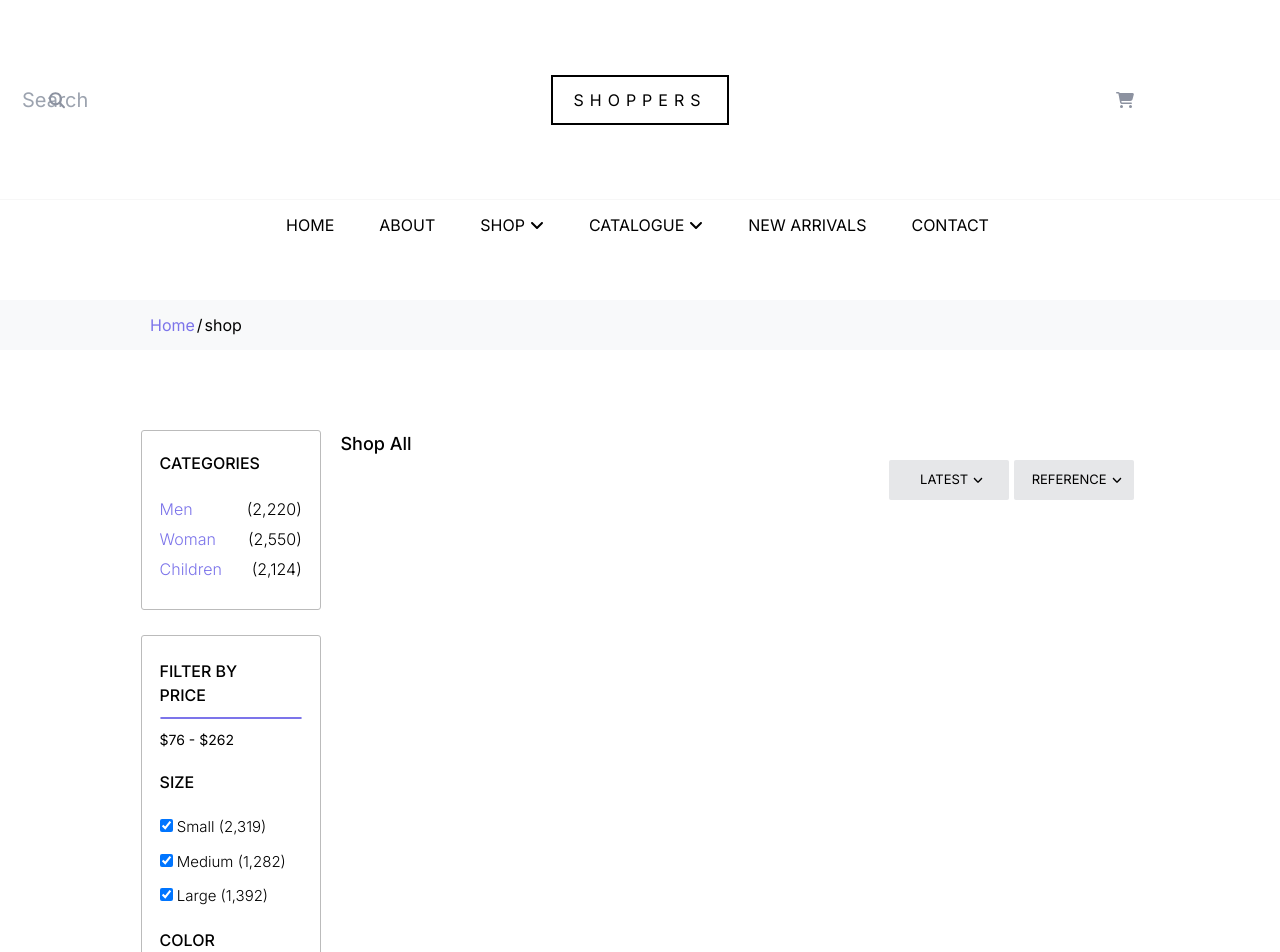
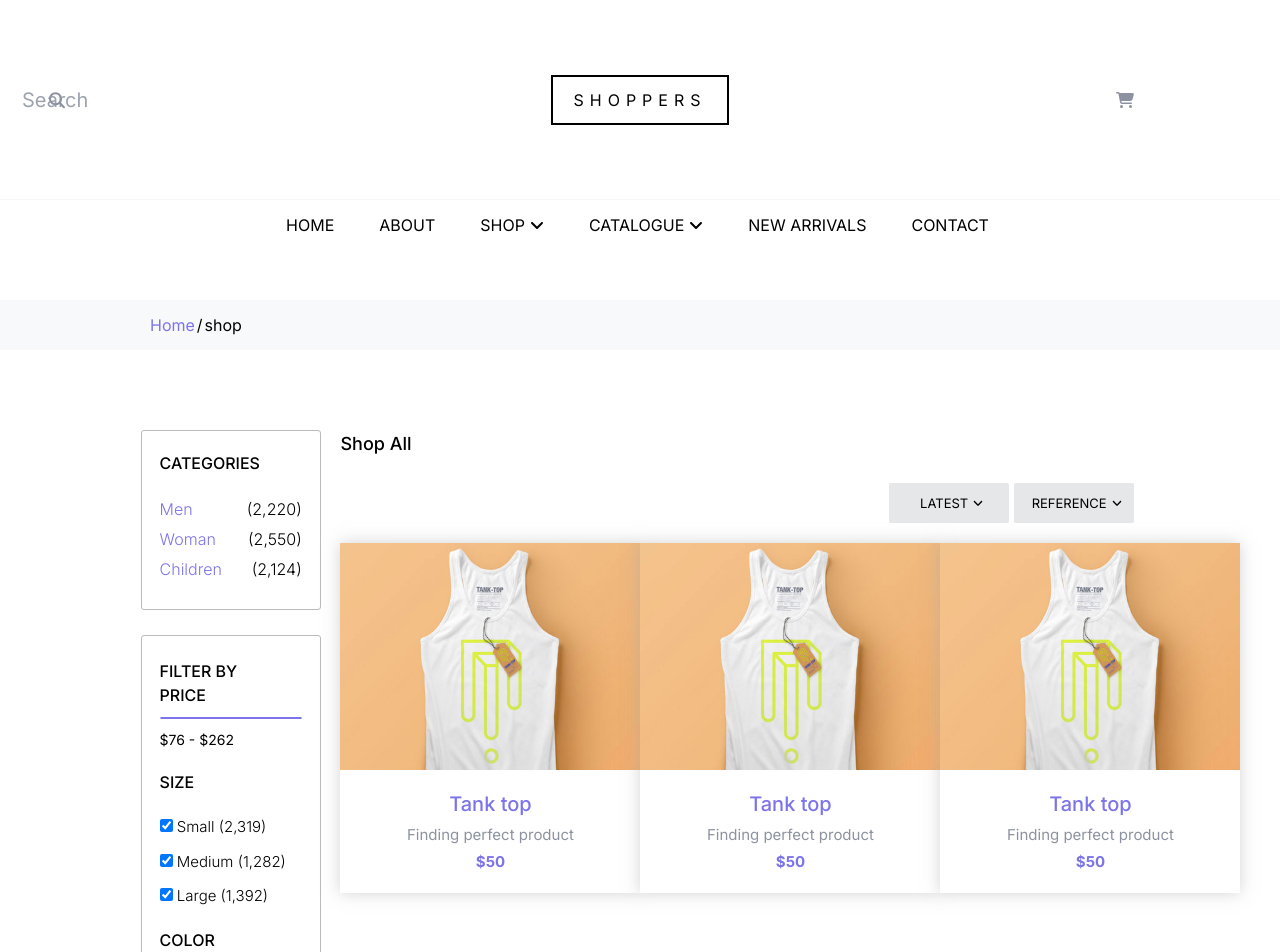
Before and after one commit to MichalStaszkiewicz/e-commerce, a Next.js app: page /shop in a window 1280 px wide. Shown: the top 952 px of the page. Built offline with nearby package versions, Linux system fonts and the light colour scheme.

Commit message:
shop-content-product-list

```diff
--- a/components/featured_products.tsx
+++ b/components/featured_products.tsx
@@ -91,8 +91,7 @@ export class FeaturedProducts extends React.Component<
               image={item.image}
               label={item.label}
               description={item.description}
-              price={item.price}
-            />
+              price={item.price} width={300} height={400}            />
           ))}
         </div>
 
--- a/components/product_card.tsx
+++ b/components/product_card.tsx
@@ -6,6 +6,8 @@ interface ProductCardProps {
   label: string;
   description: string;
   price: number;
+  width: number;
+  height: number;
 }
 interface ProductCardState {}
 export class ProductCard extends React.Component<
@@ -18,9 +20,17 @@ export class ProductCard extends React.Component<
   render() {
     const { image, label, description, price } = this.props;
     return (
-      <div className="product_card_container">
+      <div
+        className="product_card_container"
+        style={{backgroundColor:"blue",
+          width: `${this.props.width}px`,
+          height: `${this.props.height}px`,
+        }}
+      >
         <div
-          style={{ backgroundImage: `url(${image})` }}
+          style={{
+            backgroundImage: `url(${image})`,
+          }}
           className="product_card_image"
         ></div>
         <div className="product_card_desc">
--- a/components/shop_content.tsx
+++ /dev/null
@@ -1,98 +0,0 @@
-import { FontAwesomeIcon } from "@fortawesome/react-fontawesome";
-import {
-  DragEventHandler,
-  LegacyRef,
-  useCallback,
-  useRef,
-  useState,
-} from "react";
-
-import * as icons from "@fortawesome/free-solid-svg-icons";
-import React from "react";
-import { SortButton } from "./sort_button";
-import { CategoriesSize, CategoriesColorIndicator } from "./categories_color_indicator";
-
-export default function ShopContent() {
-  return (
-    <div className="shop_content">
-      <div className="container">
-        <div className="left_column">
-          <div className="categories">
-            <p className="categories_header" style={{ marginTop: "20px" }}>
-              CATEGORIES
-            </p>
-            <ul className="list">
-              <li className="list_element">
-                <div>Men</div> <p style={{ color: "black" }}>(2,220)</p>
-              </li>
-              <li className="list_element">
-                <div>Woman</div> <p style={{ color: "black" }}>(2,550)</p>
-              </li>
-              <li className="list_element">
-                <div>Children</div>
-                <p style={{ color: "black" }}>(2,124)</p>
-              </li>
-            </ul>
-          </div>
-
-          <div className="filters">
-            <div className="container">
-              <p className="categories_header">FILTER BY PRICE</p>
-              <div className="slider_container"></div>
-              <p style={{ marginTop: "10px", fontSize: "14px" }}>$76 - $262</p>
-              <p className="categories_header" style={{ marginTop: "20px" }}>
-                SIZE
-              </p>
-              <div style={{ marginTop: "10px" }}></div>
-              <ul className="size_list">
-                <CategoriesSize label=" Small (2,319)" />
-                <CategoriesSize label=" Medium (1,282)" />
-                <CategoriesSize label=" Large (1,392)" />
-              </ul>
-              <p className="categories_header" style={{ marginTop: "20px" }}>
-                COLOR
-              </p>
-              <div style={{ marginTop: "10px" }}></div>
-              <div className="color_list">
-                <CategoriesColorIndicator color={"red"} label={"Red"} />
-                <CategoriesColorIndicator color={"green"} label={"Green"} />
-                <CategoriesColorIndicator color={"aqua"} label={"Blue"} />
-                <CategoriesColorIndicator color={"purple"} label={"Purple"} />
-              </div>
-            </div>
-          </div>
-        </div>
-        <div className="spacer"></div>
-
-        <div className="right_column">
-          <div className="header">
-            <p style={{ width: "100px", fontWeight: "450", fontSize: "18px" }}>
-              Shop All
-            </p>
-            <div className="sort_container">
-              <SortButton
-                label={"LATEST"}
-                width={100}
-                height={40}
-                menuData={["Man", "Woman", "Children"]}
-              />
-              <SortButton
-                label={"REFERENCE"}
-                width={100}
-                height={40}
-                menuData={[
-                  "Relevance",
-                  "Name, A To Z",
-                  "Name, Z to A",
-                  "Price, low to high",
-                  "Price, high to low",
-                ]}
-              />
-            </div>
-          </div>
-          <div className="list"></div>
-        </div>
-      </div>
-    </div>
-  );
-}
--- /dev/null
+++ b/components/shop_content/left_column.tsx
@@ -0,0 +1,52 @@
+import { CategoriesColorIndicator, CategoriesSize } from "../categories_color_indicator";
+
+export function LeftColumn() {
+    return (
+      <div className="left_column">
+        <div className="categories">
+          <p className="categories_header" style={{ marginTop: "20px" }}>
+            CATEGORIES
+          </p>
+          <ul className="list">
+            <li className="list_element">
+              <div>Men</div> <p style={{ color: "black" }}>(2,220)</p>
+            </li>
+            <li className="list_element">
+              <div>Woman</div> <p style={{ color: "black" }}>(2,550)</p>
+            </li>
+            <li className="list_element">
+              <div>Children</div>
+              <p style={{ color: "black" }}>(2,124)</p>
+            </li>
+          </ul>
+        </div>
+
+        <div className="filters">
+          <div className="container">
+            <p className="categories_header">FILTER BY PRICE</p>
+            <div className="slider_container"></div>
+            <p style={{ marginTop: "10px", fontSize: "14px" }}>$76 - $262</p>
+            <p className="categories_header" style={{ marginTop: "20px" }}>
+              SIZE
+            </p>
+            <div style={{ marginTop: "10px" }}></div>
+            <ul className="size_list">
+              <CategoriesSize label=" Small (2,319)" />
+              <CategoriesSize label=" Medium (1,282)" />
+              <CategoriesSize label=" Large (1,392)" />
+            </ul>
+            <p className="categories_header" style={{ marginTop: "20px" }}>
+              COLOR
+            </p>
+            <div style={{ marginTop: "10px" }}></div>
+            <div className="color_list">
+              <CategoriesColorIndicator color={"red"} label={"Red"} />
+              <CategoriesColorIndicator color={"green"} label={"Green"} />
+              <CategoriesColorIndicator color={"aqua"} label={"Blue"} />
+              <CategoriesColorIndicator color={"purple"} label={"Purple"} />
+            </div>
+          </div>
+        </div>
+      </div>
+    );
+  }
--- /dev/null
+++ b/components/shop_content/right_column.tsx
@@ -0,0 +1,67 @@
+import { ProductCard } from "../product_card";
+import { SortButton } from "../sort_button";
+
+export function RightColumn() {
+  return (
+    <div className="right_column">
+      <div className="header">
+        <p style={{ width: "100px", fontWeight: "450", fontSize: "18px" }}>
+          Shop All
+        </p>
+        <div className="sort_container">
+          <SortButton
+            label={"LATEST"}
+            width={100}
+            height={40}
+            menuData={["Man", "Woman", "Children"]}
+          />
+          <SortButton
+            label={"REFERENCE"}
+            width={100}
+            height={40}
+            menuData={[
+              "Relevance",
+              "Name, A To Z",
+              "Name, Z to A",
+              "Price, low to high",
+              "Price, high to low",
+            ]}
+          />
+        </div>
+      </div>
+      <div className="list">
+        <ProductCard
+          width={300}
+          height={350}
+          image={"/images/cloth_1.jpg"}
+          label={"Tank top"}
+          price={50}
+          description={"Finding perfect product"}
+        />{" "}
+        <ProductCard
+          width={300}
+          height={350}
+          image={"/images/cloth_1.jpg"}
+          label={"Tank top"}
+          price={50}
+          description={"Finding perfect product"}
+        />{" "}
+        <ProductCard
+          width={300}
+          height={350}
+          image={"/images/cloth_1.jpg"}
+          label={"Tank top"}
+          price={50}
+          description={"Finding perfect product"}
+        /> <ProductCard
+        width={300}
+        height={350}
+        image={"/images/cloth_1.jpg"}
+        label={"Tank top"}
+        price={50}
+        description={"Finding perfect product"}
+      />
+      </div>
+    </div>
+  );
+}
--- /dev/null
+++ b/components/shop_content/shop_content.tsx
@@ -0,0 +1,31 @@
+import { FontAwesomeIcon } from "@fortawesome/react-fontawesome";
+import {
+  DragEventHandler,
+  LegacyRef,
+  useCallback,
+  useRef,
+  useState,
+} from "react";
+
+import * as icons from "@fortawesome/free-solid-svg-icons";
+import React from "react";
+import { SortButton } from "../sort_button";
+import {
+  CategoriesSize,
+  CategoriesColorIndicator,
+} from "../categories_color_indicator";
+import { LeftColumn } from "./left_column";
+import { RightColumn } from "./right_column";
+
+export default function ShopContent() {
+  return (
+    <div className="shop_content">
+      <div className="container">
+        <LeftColumn />
+        <div className="spacer"></div>
+
+        <RightColumn />
+      </div>
+    </div>
+  );
+}
--- a/styles/product_card.css
+++ b/styles/product_card.css
@@ -1,13 +1,8 @@
 .product_card_container {
-  display: inline;
-
   flex-direction: column;
   justify-content: flex-start;
   align-items: center;
-  width: 320px;
-  height: 440px;
-  margin-top: 20px;
-  margin-bottom: 20px;
+
   box-shadow: 0px 0px 15px rgba(170, 170, 170, 0.5);
   background-color: var(--primary-color);
 }
--- a/styles/shop_content.css
+++ b/styles/shop_content.css
@@ -47,10 +47,39 @@
   height: 100%;
 
   display: flex;
+  flex-direction: column;
   float: left;
   width: 80%;
 }
+.shop_content .container .right_column .list {
+  margin-top: 20px;
+  width: 100%;
+  height: 100%;
+  display: grid;
+  grid-template-columns: repeat(3, 1fr);
+  grid-template-rows: repeat(3, 1fr);
+  grid-gap: 0;
+}
 
+.shop_content .container .right_column .header {
+  height: 100px;
+  width: 100%;
+  flex-direction: row;
+
+  display: block;
+  float: left;
+}
+.shop_content .container .right_column .sort_container {
+  height: 100%;
+  width: 100%;
+
+  justify-content: end;
+  align-items: center;
+  display: flex;
+}
+.shop_content .container .right_column .sort_container > * {
+  margin-right: 5px;
+}
 .shop_content .container .left_column .categories {
   height: 180px;
   width: 100%;
@@ -156,23 +185,6 @@
   margin-top: 10px;
 }
 
-.shop_content .container .right_column .header {
-  height: 100px;
-  width: 100%;
-  flex-direction: row;
-  display: flex;
-}
-.shop_content .container .right_column .sort_container {
-  height: 100%;
-  width: 100%;
-
-  justify-content: end;
-  align-items: center;
-  display: flex;
-}
-.shop_content .container .right_column .sort_container > * {
-  margin-right: 5px;
-}
 .shop_sort_button {
   padding-left: 60px;
   padding-right: 60px;
```
Also changed, not shown: pages/shop.tsx (+12 -11 lines), styles/big_sale.css (+2 -13 lines).
